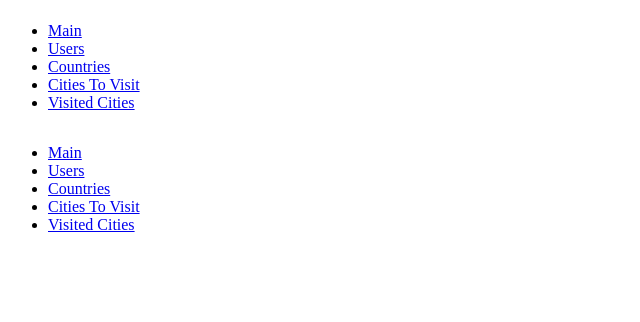
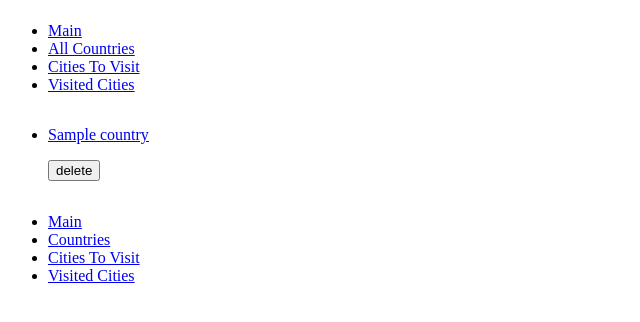
Before and after one commit to DayByDayBy/project-01-where-next, a Flask app: page /countries in a window 1280 px wide. Shown: the part 44-366 px from the top of the page, without its empty margins (0-640 px from the left). Run offline with Flask 2, Linux system fonts and the light colour scheme; a database or web service that is not in the repository returns one stand-in record (values such as "Sample title"); some libraries are stand-ins or nearby versions.

Commit message:
save point for the day

```diff
--- a/controllers/city_controller.py
+++ b/controllers/city_controller.py
@@ -67,4 +67,4 @@ def update_city(id):
 @cities_blueprint.route("/cities/<id>/delete", methods=['POST'])
 def delete_city(id):
     city_repository.delete(id)
-    return redirect('/index')
+    return redirect('cities/index')
--- a/controllers/country_controller.py
+++ b/controllers/country_controller.py
@@ -4,12 +4,14 @@ from flask import Blueprint
 from models.country import Country
 import repositories.country_repository as country_repository
 import repositories.city_repository as city_repository
+import pdb
 
 countries_blueprint = Blueprint("countries", __name__)
 
 @countries_blueprint.route("/countries")
 def all_countries():
     countries = country_repository.select_all()
+    # pdb.set_trace()
     return render_template("countries/index.html", all_countries = countries)
 
 # @countries_blueprint.route("/countries/add", methods=['GET'])
@@ -17,7 +19,13 @@ def all_countries():
 #     countries = country_repository.select_all()
 #     return render_template("countries/add.html", all_countries = countries)
 
-@countries_blueprint.route("/countries/add.html",  methods=['POST'])
+
+@countries_blueprint.route("/countries/delete/<product_id>", methods=['POST'])
+def delete_country(product_id):
+    country_repository.delete(int(product_id))
+    return redirect('/countries')
+
+@countries_blueprint.route("/countries/add",  methods=['POST'])
 def add_country():
     name    = request.form['name']
     country_id  = country_repository.select(request.form['country_id'])
@@ -26,11 +34,10 @@ def add_country():
     country_repository.save(country)
     return redirect('/index')
 
-@countries_blueprint.route("/countries/<id>", methods=['GET'])
-def show_country(id):
-    country = country_repository.select(id)
-    return render_template('countries/show.html', country = country)
-
+# @countries_blueprint.route("/countries/<id>", methods=['GET'])
+# def show_country(id):
+#     country = country_repository.select(id)
+#     return render_template('countries/show.html', country = country)
 
 @countries_blueprint.route('/countries/have-been')
 def visited_countries():
@@ -60,9 +67,3 @@ def update_country(id):
     print(country.name)
     country_repository.update(country)
     return redirect('/index')
-
-
-@countries_blueprint.route("/countries/<id>/delete", methods=['POST'])
-def delete_country(id):
-    country_repository.delete(id)
-    return redirect('/index')
--- a/db/where_next.sql
+++ b/db/where_next.sql
@@ -6,7 +6,6 @@ CREATE TABLE users (
   id SERIAL PRIMARY KEY,
   name VARCHAR(255),
   language VARCHAR(255)
-  -- languages VARCHAR(255)
 );
 
 CREATE TABLE countries (
--- a/repositories/city_repository.py
+++ b/repositories/city_repository.py
@@ -43,6 +43,10 @@ def users(city):
         users.append(user)
     return users
 
+def delete(id):
+    sql = "DELETE FROM cities where id = $s"
+    values = [id]
+    run_sql(sql, values)
 
 def delete_all():
     sql = "DELETE FROM cities"
--- a/repositories/country_repository.py
+++ b/repositories/country_repository.py
@@ -1,5 +1,5 @@
 from db.run_sql import run_sql
-
+import pdb
 from models.country import Country
 from models.city import City
 from models.user import User
@@ -11,6 +11,11 @@ def save(country):
     results = run_sql( sql, values)
     country.id = results[0]['id']
     return country
+
+def delete(id):
+    sql = "DELETE FROM countries WHERE id = %s"
+    values = [id]
+    run_sql(sql, values)
 
 
 def select_all():
@@ -44,6 +49,7 @@ def select(id):
 #     return users
 
 
+
 def delete_all():
     sql = "DELETE FROM countries"
     run_sql(sql)
--- a/repositories/user_repository.py
+++ b/repositories/user_repository.py
@@ -59,6 +59,10 @@ def cities_to_visit():
 
     return wishlist
 
+def delete(id):
+    sql = "DELETE FROM users where id = $s"
+    values = [id]
+    run_sql(sql, values)
 
 def delete_all():
     sql = "DELETE FROM users"
--- a/templates/base.html
+++ b/templates/base.html
@@ -19,10 +19,7 @@
         <a href="/">Main</a>
       </li>
       <li>
-        <a href="/users/index.html">Users</a>
-      </li>
-      <li>
-        <a href="/countries/index.html">Countries</a>
+        <a href="/countries">All Countries</a>
       </li>
       <li>
         <a href="/cities/have-not-been">Cities To Visit</a>
@@ -34,9 +31,13 @@
   </nav>
 <main>
   <section id="content">
-{% block content %}
 
-{% endblock %}
+      {% block content %}
+<br>
+
+<br>
+      {% endblock %}
+
   </section>
 </main>
   <footer>
@@ -45,9 +46,7 @@
         <li>
           <a href="/">Main</a>
         </li>
-        <li>
-          <a href="/users/index.html">Users</a>
-        </li>
+
         <li>
           <a href="/countries/index.html">Countries</a>
         </li>
--- a/templates/countries/index.html
+++ b/templates/countries/index.html
@@ -4,7 +4,18 @@
 
 
 
-
+<ul>
+    {% for country in all_countries %}
+<li>
+    <a href="/countries/{{ country.id }}"> {{ country.name }} </a>
+    <p>
+        <form action="/countries/delete/{{ country.id }}" method="POST">
+          <input class="btn btn--danger" type="submit" value="delete" />
+        </form>
+      </p>
+</li>
+    {% endfor %}
+</ul>
 
 
 
```
Also changed, not shown: templates/cities/index.html (+13 -0 lines), templates/index.html (+10 -7 lines).
